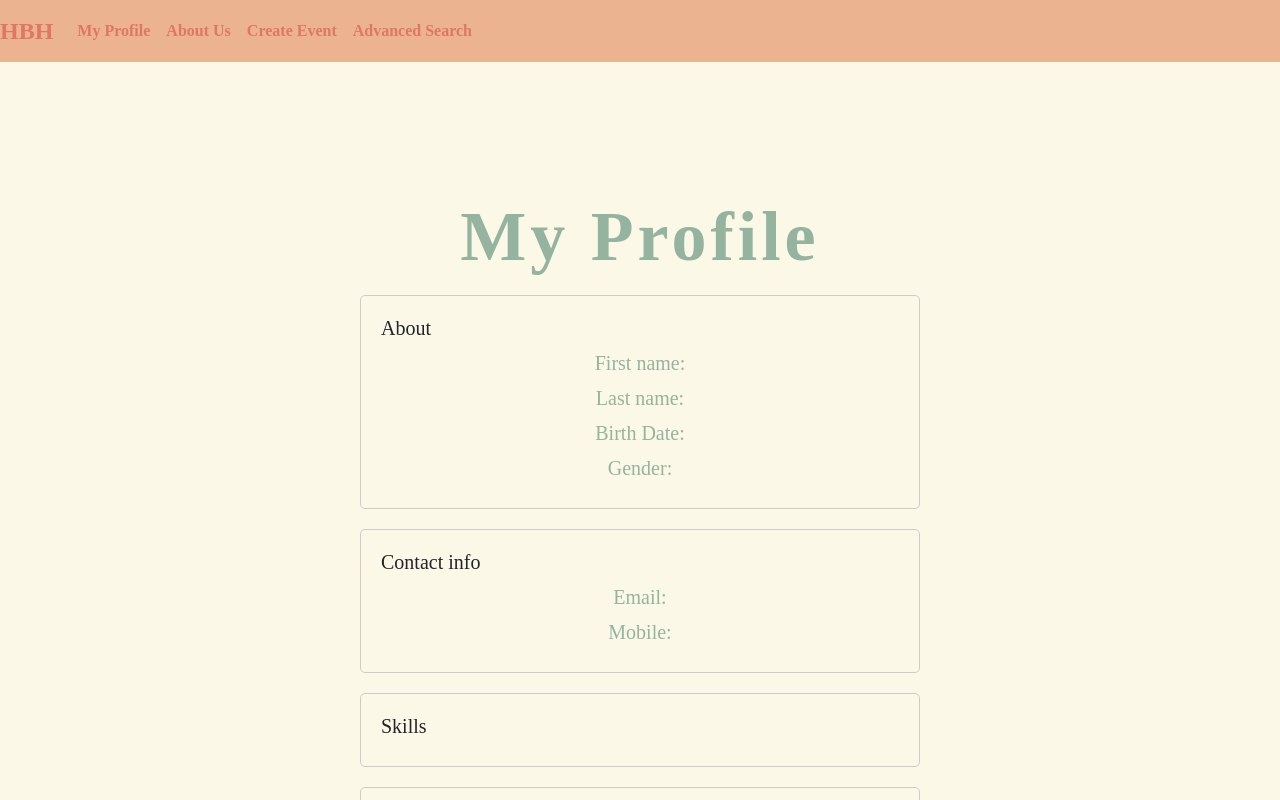
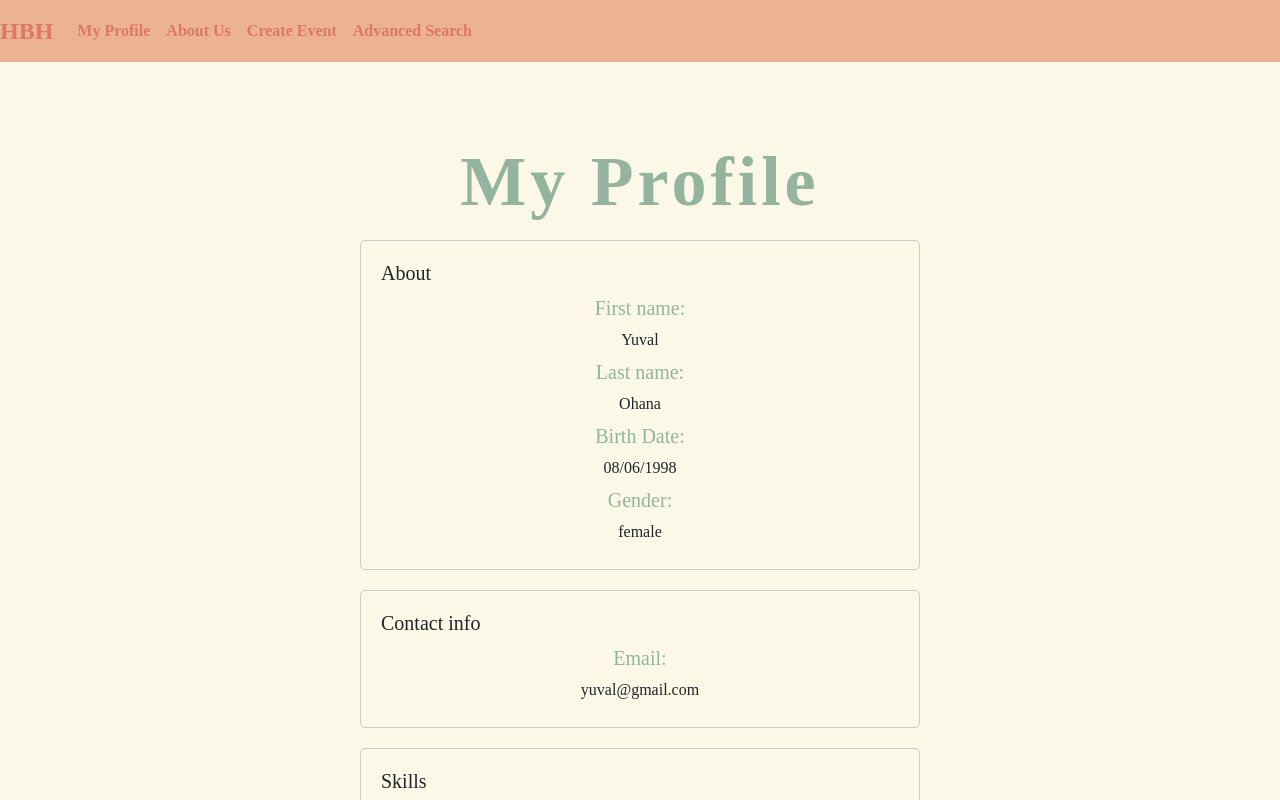
Before and after one commit to hilaezra/handbyhandpro, a React (Vite) app in the folder handbyhand.client/: page /profile in a window 1280 px wide. Shown: the top 800 px of the page. Built offline with nearby package versions, Linux system fonts and the light colour scheme.

Commit message:
profile page details server req - doesnt finished

```diff
--- a/handbyhand.client/src/components/ProfilePage/ProfilePage.jsx
+++ b/handbyhand.client/src/components/ProfilePage/ProfilePage.jsx
@@ -1,13 +1,46 @@
-import React from 'react'
-import axios from 'axios'
+import React, { useEffect, useState } from 'react'
+import axios from 'axios';
 import './ProfilePage.css';
 
 const ProfilePage = () => {
+//const [user,setUser] = useState([]);
 
   //Get the conected user from server
-  //TODO- CREATE THE REQUEST IN THE SERVER
-  // const user = await axios.post("http://localhost:3000/auth/signup", { })
+// useEffect( () => {
 
+//   fetch('http://localhost:3000/profile/getUser')
+//   .then(response => response.json())
+//   .then(data => {
+//       console.log(data)
+//       setUser(data)
+//       console.log(user)
+//       console.log("Data has been recieved")
+//   }).catch(err => {
+//       console.log(err)
+//       return alert({ error });
+//   })
+
+//   }, [])
+
+// axios.get('http://localhost:3000/profile/getUser')
+//   .then(response => {
+//     // Handle successful response
+//     setUser(response.data);
+//     console.log(response.data);
+//   })
+//   .catch(error => {
+//     // Handle error
+//     console.error(error);
+//   });
+
+const user= {
+  firstname:"Yuval",
+  lastname: "Ohana",
+  birthdate: "08/06/1998",
+  gender: "female",
+  email:"yuval@gmail.com",
+
+}
   return (
     <div className="profilepage-container">
 
@@ -18,33 +51,33 @@ const ProfilePage = () => {
           <div className="about form-group">
             <h5 id="profile-page-title">About</h5>
             <label className="textfield-lab" htmlFor="firstname">First name: </label>
-            {/* <label className="user-details" htmlFor="author">user.firstname</label> */}
+            <label className="user-details" htmlFor="author">{user.firstname}</label>
             <label className="textfield-lab" htmlFor="firstname">Last name: </label>
-            {/* <label className="user-details" htmlFor="author">user.lastname</label> */}
+            <label className="user-details" htmlFor="author">{user.lastname}</label>
             <label className="textfield-lab" htmlFor="author">Birth Date: </label>
-            {/* <label className="user-details" htmlFor="author">user.birthdate</label> */}
+            <label className="user-details" htmlFor="author">{user.birthdate}</label>
             <label className="textfield-lab" htmlFor="author">Gender: </label>
-            {/* <label className="user-details" htmlFor="author">user.gender</label> */}
+            <label className="user-details" htmlFor="author">{user.gender}</label>
           </div>
 
           <div className="contact-info form-group">
             <h5 id="profile-page-title">Contact info</h5>
             <label className="textfield-lab" htmlFor="author">Email: </label>
-            {/* <label className="user-details" htmlFor="author">user.email</label> */}
-            <label className="textfield-lab" htmlFor="author">Mobile: </label>
-            {/* <label className="user-details" htmlFor="author">user.mobile</label> */}
+            <label className="user-details" htmlFor="author">{user.email}</label>
+            {/* <label className="textfield-lab" htmlFor="author">Mobile: </label>
+            <label className="user-details" htmlFor="author">{user.mobile}</label> */}
           </div>
 
           <div className="skills form-group">
-          <h5 id="profile-page-title">Skills</h5>
+            <h5 id="profile-page-title">Skills</h5>
           </div>
 
           <div className="future-events form-group">
-          <h5 id="profile-page-title">Events I'm going to attend</h5>
+            <h5 id="profile-page-title">Events I'm going to attend</h5>
           </div>
 
           <div className="past-events form-group">
-          <h5 id="profile-page-title">Events I attended</h5>
+            <h5 id="profile-page-title">Events I attended</h5>
           </div>
 
         </form>
--- a/handbyhand.client/src/components/SignUpPage/SignUpPage.jsx
+++ b/handbyhand.client/src/components/SignUpPage/SignUpPage.jsx
@@ -61,6 +61,8 @@ const SignUpPage = () => {
         const response = await axios.post("http://localhost:3000/auth/signup", {
             firstname: firstname,
             lastname: lastname,
+            gender: gender,
+            birthday: birthday,
             email: email,
             facebookuser: facebookuser,
             username: username,
```
Also changed, not shown: 2 other files (tests, documents, lock files or other folders).
